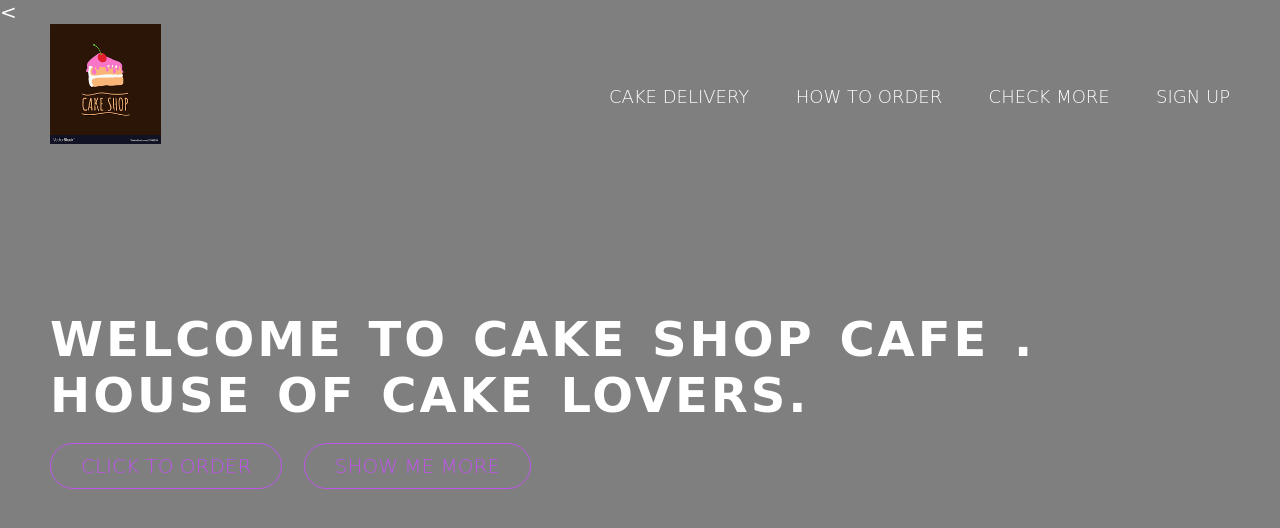
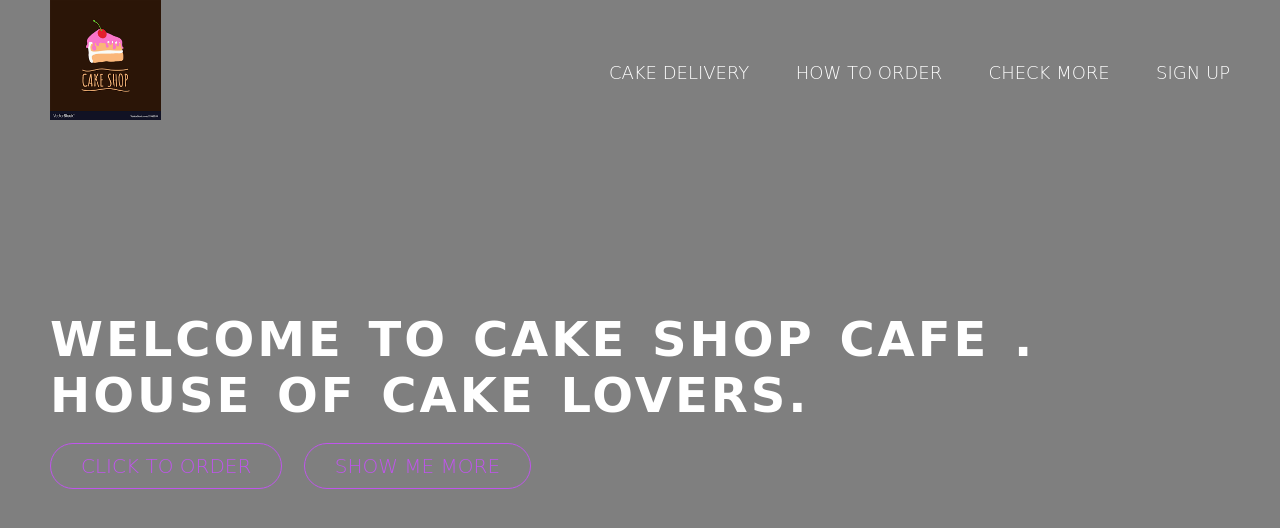
Before and after one commit to pawki07/Cafe-Website, a plain HTML site: page index.html in a window 1280 px wide. Drawn offline with nearby package versions, Linux system fonts and the light colour scheme; a web font is replaced by a local one.

Commit message:
Update index.html

```diff
--- a/index.html
+++ b/index.html
@@ -12,7 +12,7 @@
 <body>
 
 	<header>
-		<<nav>
+		<nav>
 			<div class = "row clearfix">
 				<img src="images/cake10.png" class= "logo">
 
```
